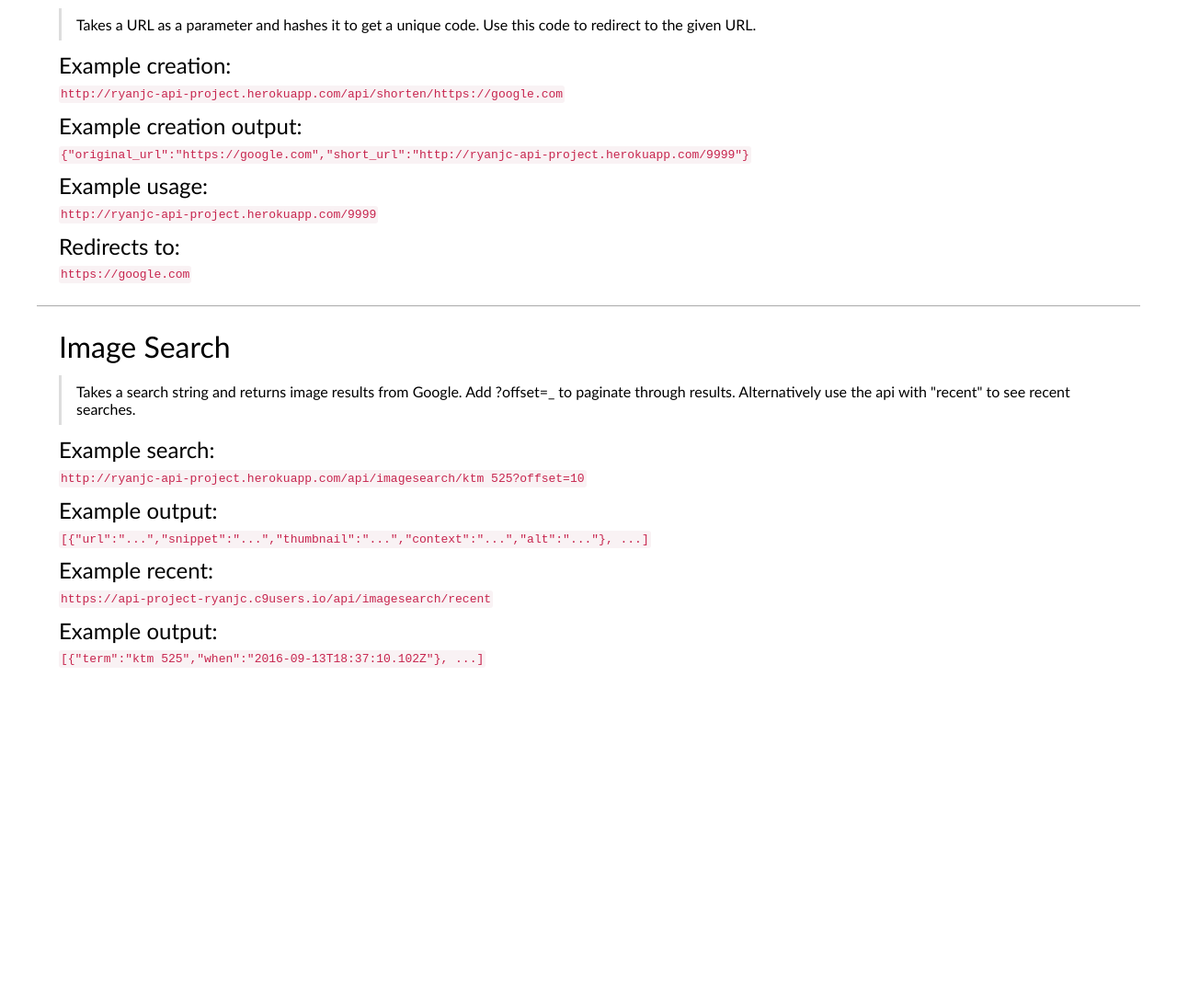
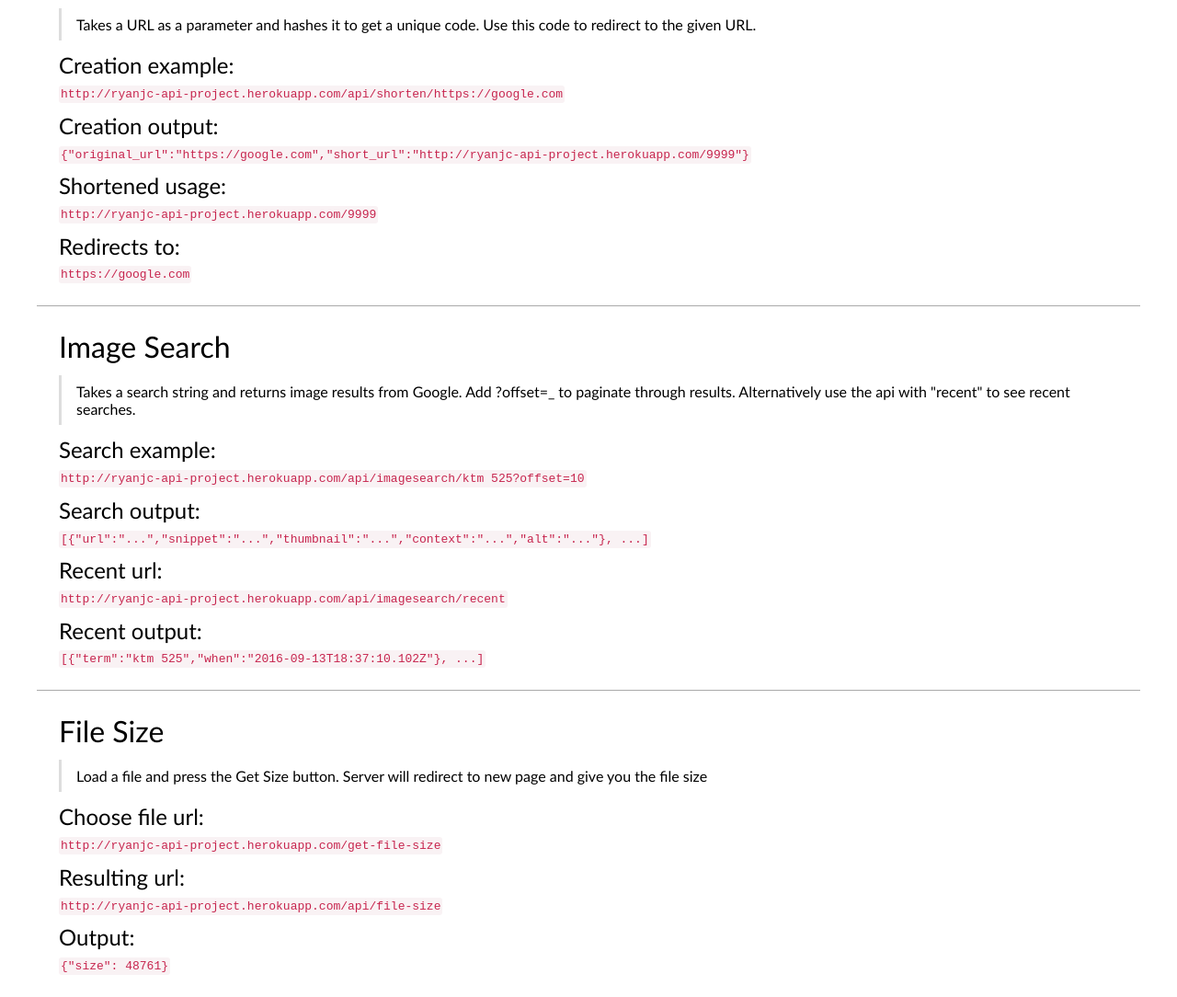
Before and after one commit to ryan-j-carter/api-project, a website: page client/index.html in a window 1280 px wide. Shown: the part 782-1866 px from the top of the page at 92% size. Before the commit the page ends 1532 px from the top, so only its background shows below. Drawn offline with Linux system fonts and the light colour scheme.

Commit message:
added file-size

```diff
--- a/client/index.html
+++ b/client/index.html
@@ -17,6 +17,7 @@
         <li><a href="#whoami">Who Am I?</a></li>
         <li><a href="#urlshortener">URL Shortener</a></li>
         <li><a href="#imagesearch">Image Search</a></li>
+        <li><a href="#filesize">File Size</a></li>
       </ul>
     </div>
 
@@ -54,13 +55,13 @@
           Takes a URL as a parameter and hashes it to get a unique code. Use this code to redirect to the given URL.
         </blockquote>
 
-        <h3 class="example-type">Example creation:</h3>
+        <h3 class="example-type">Creation example:</h3>
         <code class="example-code">http://ryanjc-api-project.herokuapp.com/api/shorten/https://google.com</code>
 
-        <h3 class="example-type">Example creation output:</h3>
+        <h3 class="example-type">Creation output:</h3>
         <code class="example-code">{"original_url":"https://google.com","short_url":"http://ryanjc-api-project.herokuapp.com/9999"}</code>
 
-        <h3 class="example-type">Example usage:</h3>
+        <h3 class="example-type">Shortened usage:</h3>
         <code class="example-code">http://ryanjc-api-project.herokuapp.com/9999</code>
 
         <h3 class="example-type">Redirects to:</h3>
@@ -73,17 +74,33 @@
           Takes a search string and returns image results from Google. Add ?offset=_ to paginate through results. Alternatively use the api with "recent" to see recent searches.
         </blockquote>
 
-        <h3 class="example-type">Example search:</h3>
+        <h3 class="example-type">Search example:</h3>
         <code class="example-code">http://ryanjc-api-project.herokuapp.com/api/imagesearch/ktm 525?offset=10</code>
 
-        <h3 class="example-type">Example output:</h3>
+        <h3 class="example-type">Search output:</h3>
         <code class="example-code">[{"url":"...","snippet":"...","thumbnail":"...","context":"...","alt":"..."}, ...]</code>
 
-        <h3 class="example-type">Example recent:</h3>
-        <code class="example-code">https://api-project-ryanjc.c9users.io/api/imagesearch/recent</code>
+        <h3 class="example-type">Recent url:</h3>
+        <code class="example-code">http://ryanjc-api-project.herokuapp.com/api/imagesearch/recent</code>
 
-        <h3 class="example-type">Example output:</h3>
+        <h3 class="example-type">Recent output:</h3>
         <code class="example-code">[{"term":"ktm 525","when":"2016-09-13T18:37:10.102Z"}, ...]</code>
+      </section>
+
+      <section id="filesize">
+        <h2 class="api-name">File Size</h2>
+        <blockquote class="api-desc">
+          Load a file and press the Get Size button. Server will redirect to new page and give you the file size
+        </blockquote>
+
+        <h3 class="example-type">Choose file url:</h3>
+        <code class="example-code">http://ryanjc-api-project.herokuapp.com/get-file-size</code>
+
+        <h3 class="example-type">Resulting url:</h3>
+        <code class="example-code">http://ryanjc-api-project.herokuapp.com/api/file-size</code>
+
+        <h3 class="example-type">Output:</h3>
+        <code class="example-code">{"size": 48761}</code>
       </section>
   </body>
 </html>
--- a/package.json
+++ b/package.json
@@ -7,8 +7,9 @@
   "author": "ryanjc",
   "dependencies": {
     "crypto": "0.0.3",
-    "express": "~3.2.4",
-    "googleapis": "^12.4.0",
+    "ejs": "^2.5.2",
+    "express": "~4.8.0",
+    "multer": "^1.2.0",
     "request": "^2.74.0"
   }
 }
```
Also changed, not shown: client/get-file-size.html (added, +11 -0 lines), server.js (+29 -3 lines).
